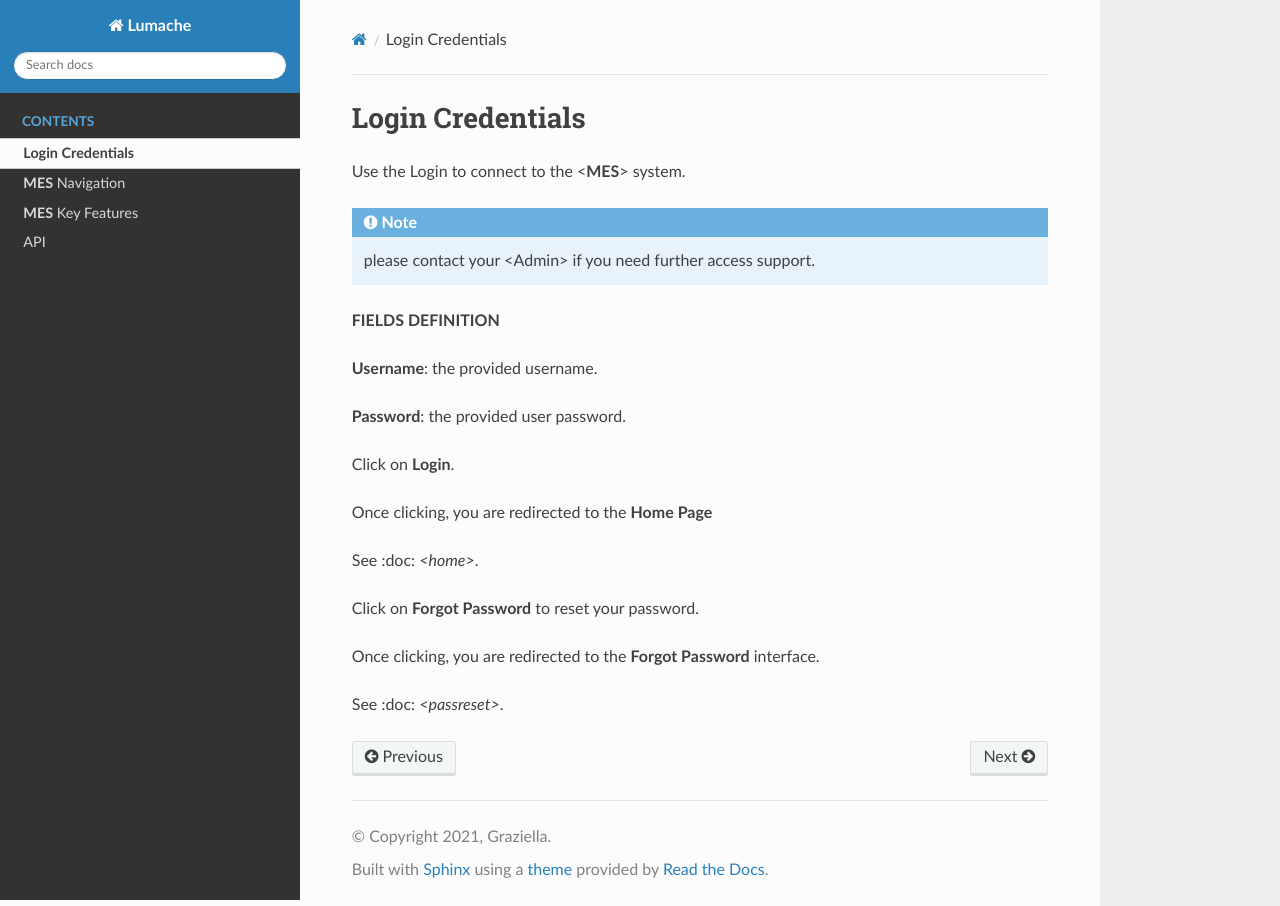
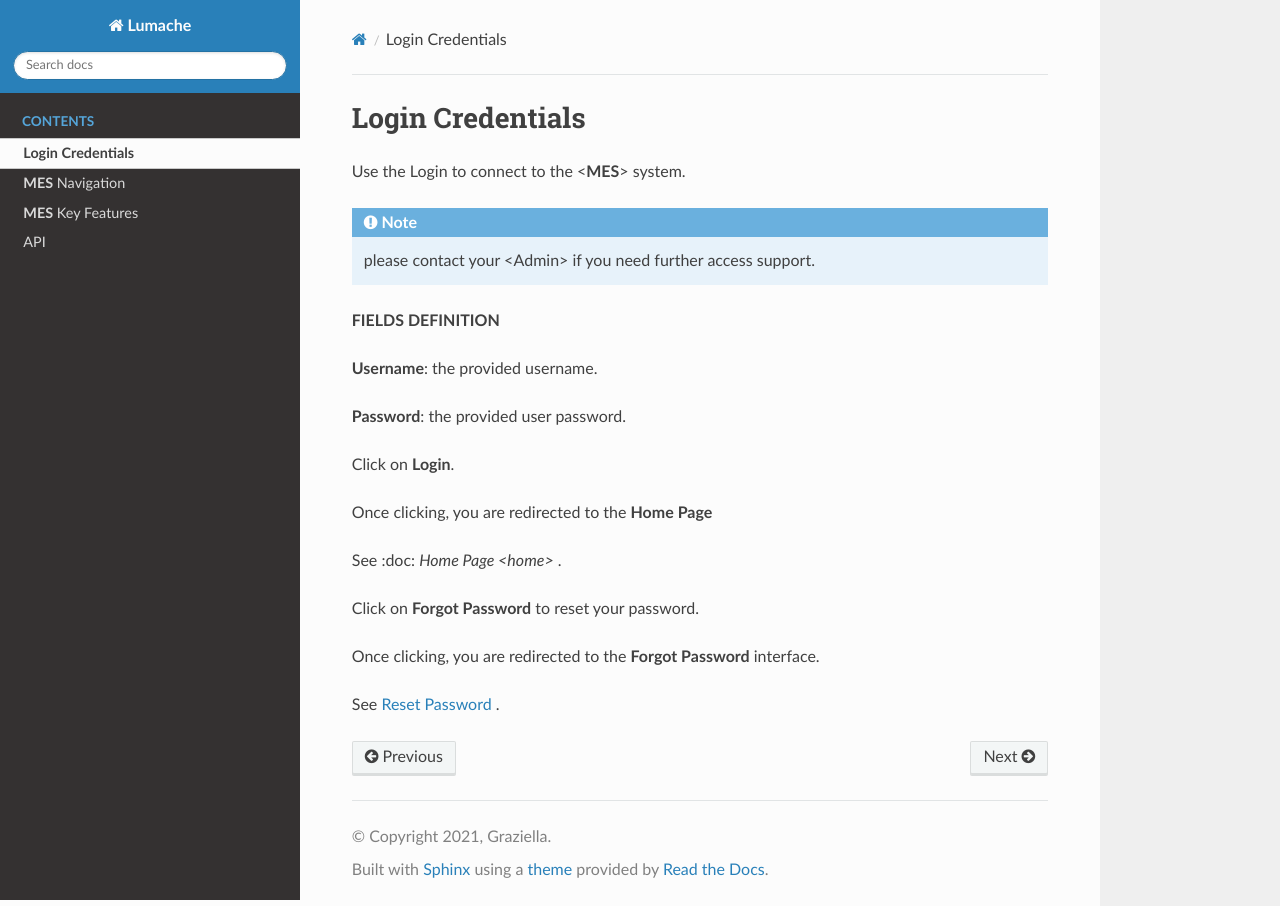
Before and after one commit to ghadiben0/-rtd-tutorial-ghadi2, a Sphinx documentation site: the page built from docs/source/usage.rst, in a window 1280 px wide. Built offline with Sphinx 7.4.7 and the Read the Docs theme 3.1.0, drawn with Linux system fonts in a browser that asks for light colours.

Commit message:
Update usage.rst

```diff
--- a/docs/source/usage.rst
+++ b/docs/source/usage.rst
@@ -16,10 +16,10 @@
 
 Once clicking, you are redirected to the **Home Page**
 
-See :doc: `<home>`.
+See :doc: `Home Page <home>` .
 
 Click on **Forgot Password** to reset your password.
 
 Once clicking, you are redirected to the **Forgot Password** interface.
 
-See :doc: `<passreset>`.
+See :doc:`Reset Password <passreset>` .
```
